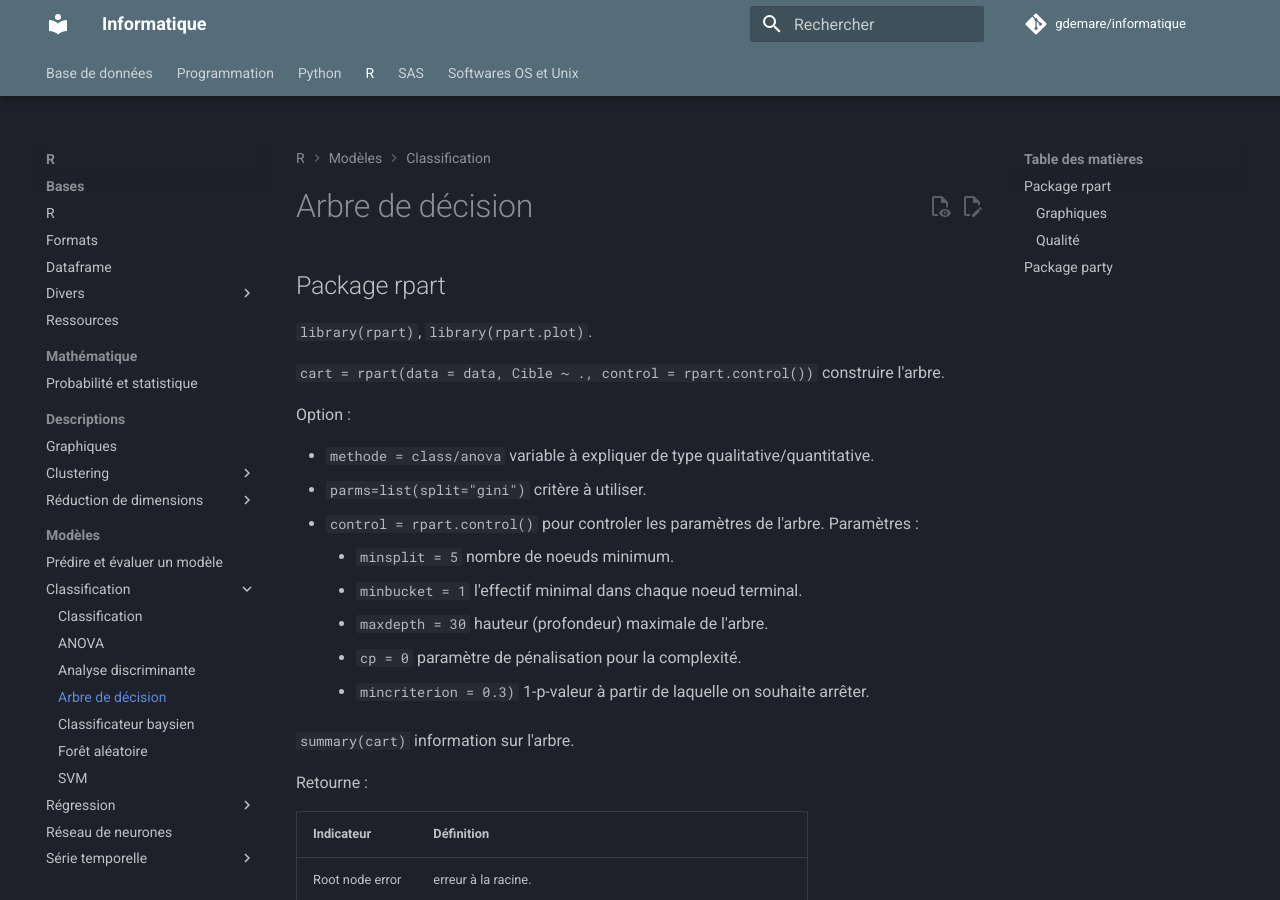
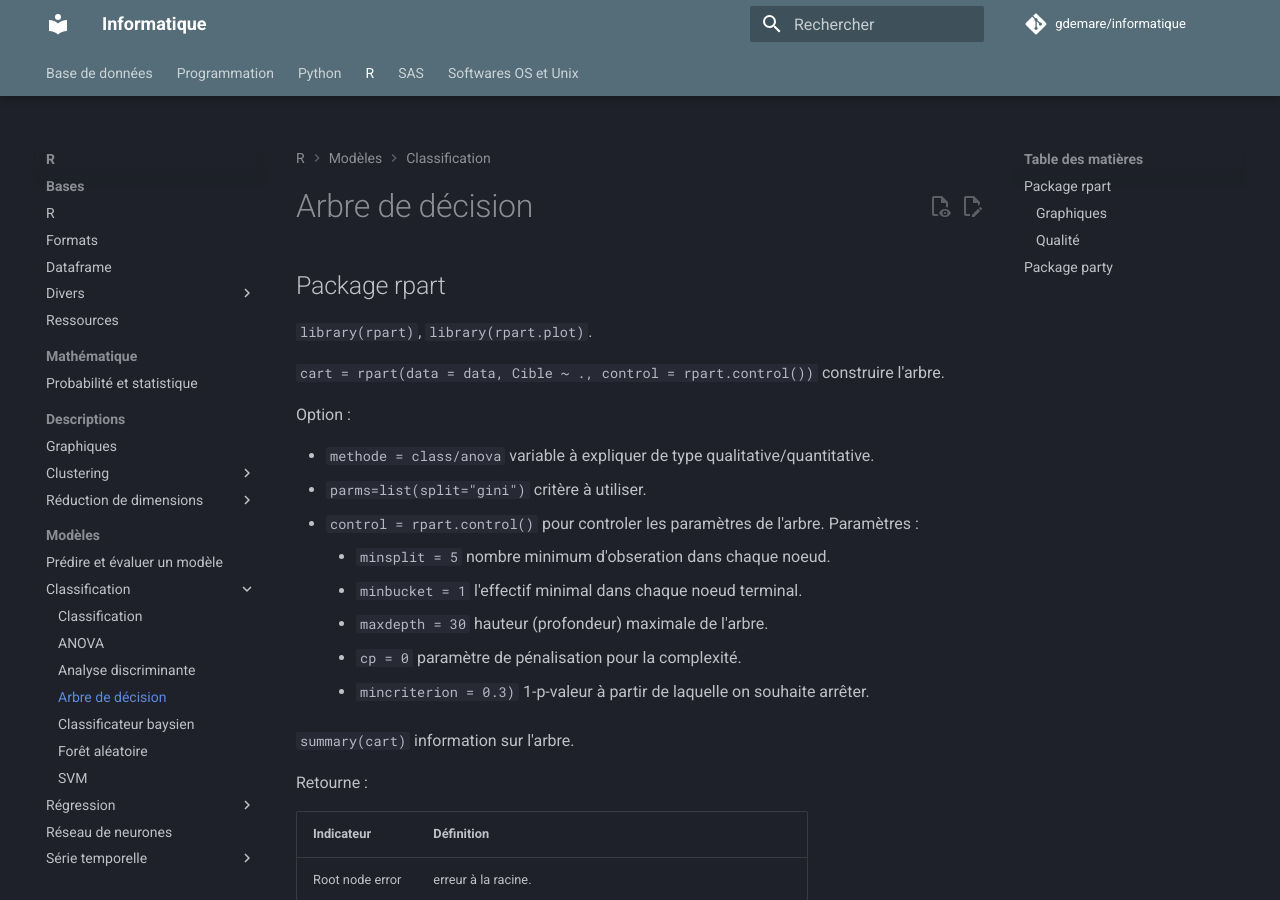
Before and after one commit to gdemare/Informatique, an MkDocs documentation site: the page built from docs/r/models/classification/arbre-decision_r.md, in a window 1280 px wide and 900 px high. Built offline with MkDocs 1.6.1 and Material for MkDocs 9.7.7, drawn with Linux system fonts in a browser that asks for light colours; comment, search, counter and statistics services are not loaded.

Commit message:
Update arbre-decision_r.md

```diff
--- a/docs/r/models/classification/arbre-decision_r.md
+++ b/docs/r/models/classification/arbre-decision_r.md
@@ -10,7 +10,7 @@ Option :
 * `parms=list(split="gini")` critère à utiliser.
 * `control = rpart.control()` pour controler les paramètres de l'arbre. Paramètres :
 
-	* `minsplit = 5` nombre de noeuds minimum.
+	* `minsplit = 5` nombre minimum d'obseration dans chaque noeud.
 	* `minbucket = 1` l'effectif minimal dans chaque noeud terminal.
  	* `maxdepth = 30` hauteur (profondeur) maximale de l'arbre.
     * `cp = 0` paramètre de pénalisation pour la complexité.
```
